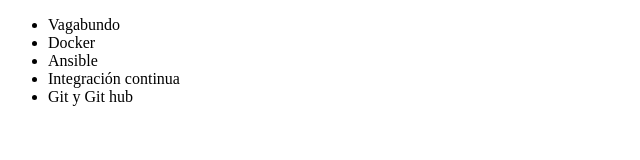
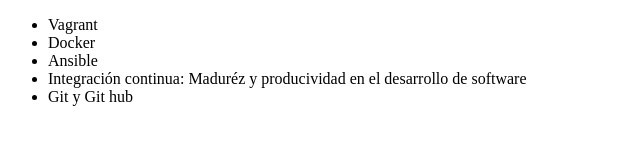
Before and after one commit to hpguarnizo/alura-git, a plain HTML site: page index.html in a window 1280 px wide. Shown: the whole page, without its empty margins (0-640 px from the left). Drawn offline with Linux system fonts and the light colour scheme.

Commit message:
Renombrando curso de Integración continua y Vagabundo

```diff
--- a/index.html
+++ b/index.html
@@ -7,10 +7,10 @@
 </head>
 <body>
 	<ul>
-		<li>Vagabundo</li>
+		<li>Vagrant</li>
 		<li>Docker</li>
 		<li> Ansible</li>
-		<li>Integración continua</li>
+		<li>Integración continua: Maduréz y producividad en el desarrollo de software </li>
 		<li> Git y Git hub</li>
 
 	</ul>
```
